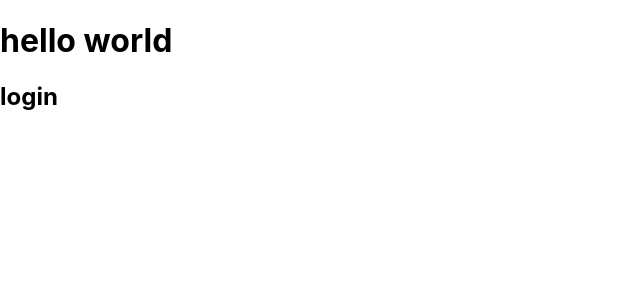
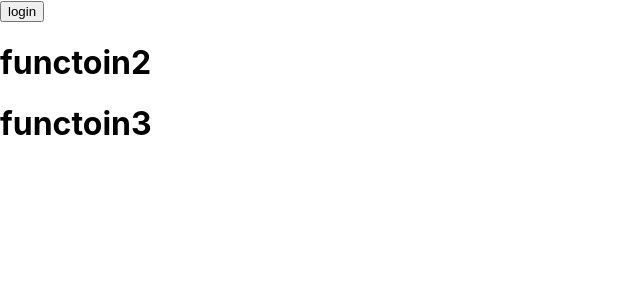
Before and after one commit to sandeepbusa41/react_class, a React (Create React App) app: page / in a window 1280 px wide. Shown: the top 300 px of the page, without its empty margins (0-640 px from the left). Built offline with nearby package versions, Linux system fonts and the light colour scheme.

Commit message:
exporting and importing components

```diff
--- a/src/App.js
+++ b/src/App.js
@@ -1,11 +1,25 @@
+import Button from './component/button'
 
-function App() {
+
+function New(){
   return (
-    <div className="App">
-      <h1>hello world</h1>
-      <h2>login</h2>
+    <div>
+      <Button/>
     </div>
-  );
+  )
 }
-
-export default App;
+export function Function2(){
+  return (
+    <div>
+      <h1>functoin2</h1>
+    </div>
+  )
+}
+export function Function3(){
+  return (
+    <div>
+      <h1>functoin3</h1>
+    </div>
+  )
+}
+export default New
--- /dev/null
+++ b/src/component/button.js
@@ -0,0 +1,4 @@
+function Button(){
+    return <button>login</button>
+}
+export default Button
--- a/src/index.js
+++ b/src/index.js
@@ -1,13 +1,15 @@
 import React from 'react';
 import ReactDOM from 'react-dom/client';
 import './index.css';
-import App from './App';
+import App,{Function2 as F,Function3} from './App';
 import reportWebVitals from './reportWebVitals';
 
 const root = ReactDOM.createRoot(document.getElementById('root'));
 root.render(
   <React.StrictMode>
     <App />
+    <F />
+    <Function3 />
   </React.StrictMode>
 );
 
```
